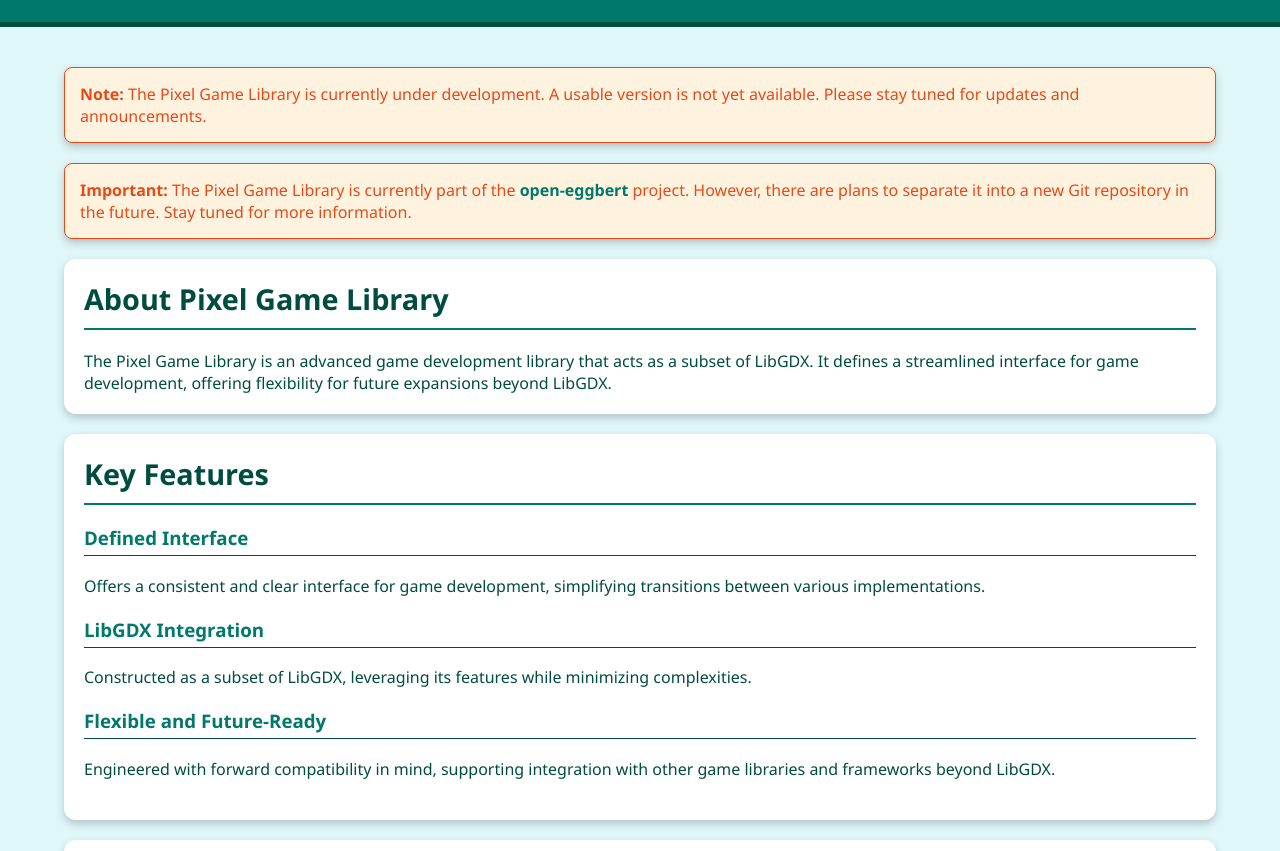
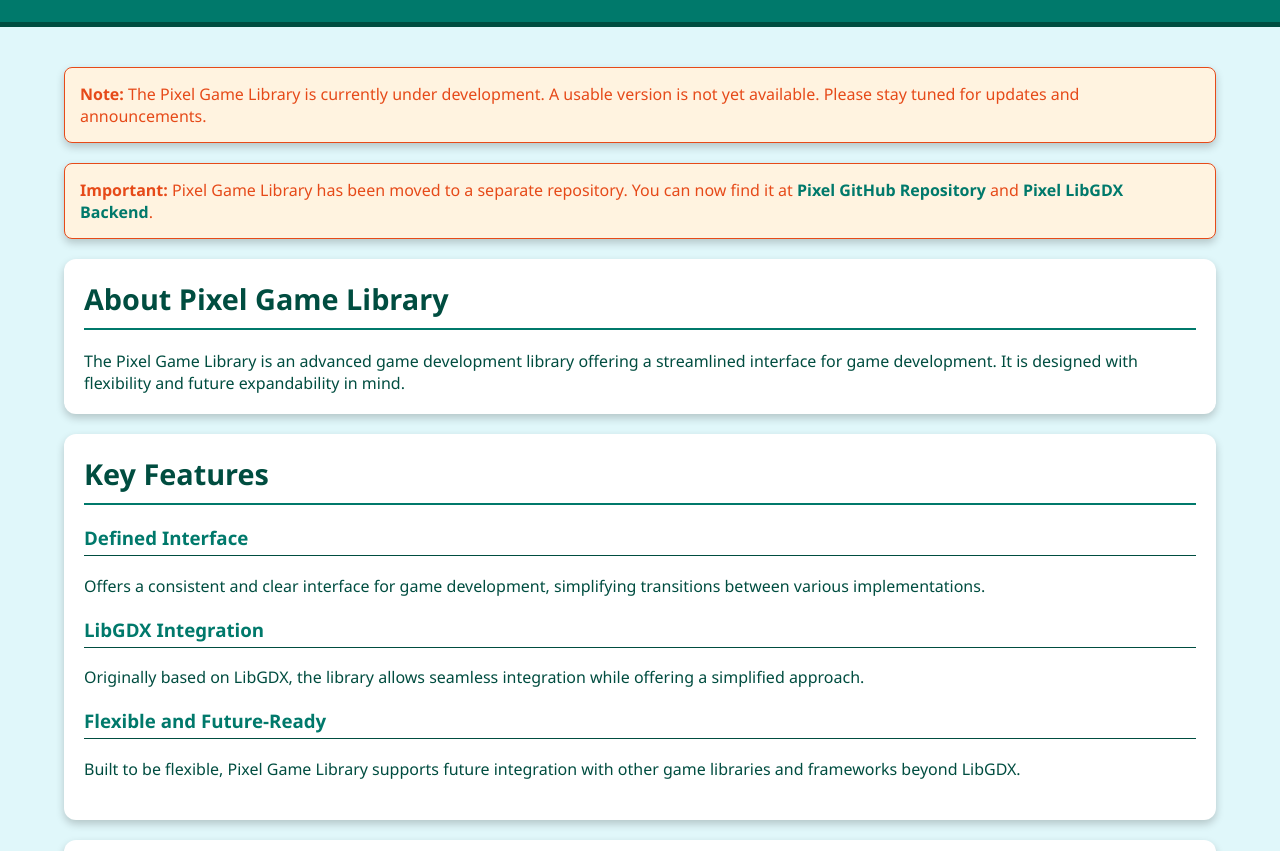
Before and after one commit to openeggbert/pixelgamelibrary.com, a plain HTML site: page index.html in a window 1280 px wide. Shown: the part 105-956 px from the top of the page. Drawn offline with Linux system fonts and the light colour scheme.

Commit message:
File index.html was updated

```diff
--- a/index.html
+++ b/index.html
@@ -3,7 +3,7 @@
 <head>
     <meta charset="UTF-8">
     <meta name="viewport" content="width=device-width, initial-scale=1.0">
-    <meta name="description" content="Pixel Game Library is an advanced game development library that acts as a subset of LibGDX, offering a streamlined interface and future flexibility for game development.">
+    <meta name="description" content="Pixel Game Library is an advanced game development library offering a streamlined interface and future flexibility for game development.">
     <meta name="keywords" content="Pixel Game Library, game development, LibGDX, game library, future-proof game development">
     <meta name="author" content="Pixel Game Library Team">
     <title>Pixel Game Library</title>
@@ -142,11 +142,11 @@
             <p><strong>Note:</strong> The Pixel Game Library is currently under development. A usable version is not yet available. Please stay tuned for updates and announcements.</p>
         </section>
         <section class="notice">
-            <p><strong>Important:</strong> The Pixel Game Library is currently part of the <a href="https://github.com/openeggbert/open-eggbert">open-eggbert</a> project. However, there are plans to separate it into a new Git repository in the future. Stay tuned for more information.</p>
+            <p><strong>Important:</strong> Pixel Game Library has been moved to a separate repository. You can now find it at <a href="https://github.com/openeggbert/pixel">Pixel GitHub Repository</a> and <a href="https://github.com/openeggbert/pixel-backend-libgdx">Pixel LibGDX Backend</a>.</p>
         </section>
         <section>
             <h2>About Pixel Game Library</h2>
-            <p>The Pixel Game Library is an advanced game development library that acts as a subset of LibGDX. It defines a streamlined interface for game development, offering flexibility for future expansions beyond LibGDX.</p>
+            <p>The Pixel Game Library is an advanced game development library offering a streamlined interface for game development. It is designed with flexibility and future expandability in mind.</p>
         </section>
         <section>
             <h2>Key Features</h2>
@@ -156,11 +156,11 @@
             </div>
             <div class="feature">
                 <h3>LibGDX Integration</h3>
-                <p>Constructed as a subset of LibGDX, leveraging its features while minimizing complexities.</p>
+                <p>Originally based on LibGDX, the library allows seamless integration while offering a simplified approach.</p>
             </div>
             <div class="feature">
                 <h3>Flexible and Future-Ready</h3>
-                <p>Engineered with forward compatibility in mind, supporting integration with other game libraries and frameworks beyond LibGDX.</p>
+                <p>Built to be flexible, Pixel Game Library supports future integration with other game libraries and frameworks beyond LibGDX.</p>
             </div>
         </section>
         <section>
```
